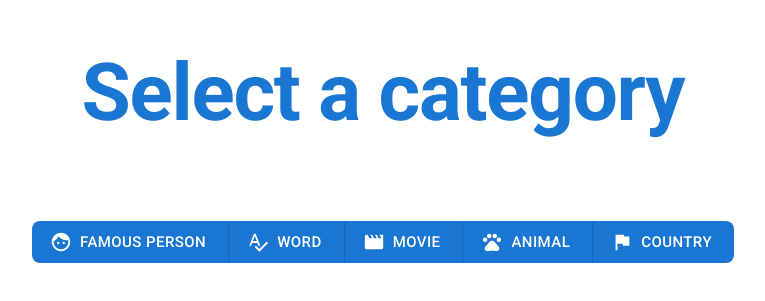
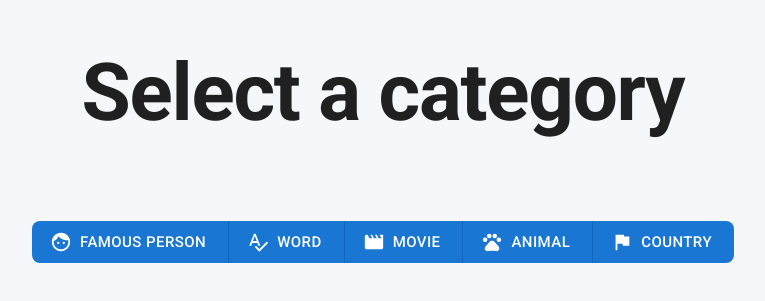
Before and after one commit to pmatos96/hint-quest, a Next.js app: page /game in a window 1280 px wide. Shown: the part 245-546 px from the top of the page, without its empty margins (257-1022 px from the left). Built offline with nearby package versions, Linux system fonts and the light colour scheme.

Commit message:
feat: Setting colors on theme

```diff
--- a/src/app/game/components/steps/CategorySelectionStep.tsx
+++ b/src/app/game/components/steps/CategorySelectionStep.tsx
@@ -40,7 +40,7 @@ interface ICategorySelectionStepProps {
 const CategorySelectionStep = ({ onSetCategory }: ICategorySelectionStepProps) => {
   return (
     <Stack>
-      <Typography textAlign="center" variant="h1" fontWeight="800" color="primary" mb={10} sx={{
+      <Typography textAlign="center" variant="h1" fontWeight="800" color="textPrimary" mb={10} sx={{
           fontSize: {
             xs: "2.5rem",
             md: "5rem",
--- a/src/app/game/components/steps/HintSelectionStep.tsx
+++ b/src/app/game/components/steps/HintSelectionStep.tsx
@@ -50,7 +50,7 @@ const HintSelectionStep = ({ gameCategory, onRestart, hints, onSelectHint, onOut
 
   return (
     <Stack width={320} margin="auto" spacing={2} alignItems="center">
-      <Typography variant="h6" color="primary">Choose a hint and guess the: </Typography>
+      <Typography variant="h6" color="textSecondary">Choose a hint and guess the: </Typography>
       <Button
         variant="contained"
         color="primary"
--- a/src/app/layout.tsx
+++ b/src/app/layout.tsx
@@ -4,7 +4,8 @@ import "@fontsource/roboto/300.css";
 import "@fontsource/roboto/400.css";
 import "@fontsource/roboto/500.css";
 import "@fontsource/roboto/700.css";
-import { Box } from "@mui/material";
+import { Box, ThemeProvider } from "@mui/material";
+import { theme } from "@/style/theme";
 
 export default function RootLayout({
   children,
@@ -14,6 +15,7 @@ export default function RootLayout({
   return (
     <html lang="en">
       <body style={{ padding: 0, margin: 0 }}>
+        <ThemeProvider theme={theme}>
           <Box
             sx={{
               width: "100vw",
@@ -25,6 +27,7 @@ export default function RootLayout({
           >
             {children}
           </Box>
+        </ThemeProvider>
       </body>
     </html>
   );
--- a/src/app/page.tsx
+++ b/src/app/page.tsx
@@ -1,11 +1,9 @@
 "use client";
-import Typography from "@mui/material/Typography";
 import Box from "@mui/material/Box";
 import Link from "next/link";
 import Button from "@mui/material/Button";
 import { IconButton, Input, Stack } from "@mui/material";
 import ClearIcon from "@mui/icons-material/Clear";
-import useGameData from "@/hooks/useGameData";
 import React from "react";
 import usePlayersData from "@/hooks/usePlayersData";
 
--- /dev/null
+++ b/src/style/theme.tsx
@@ -0,0 +1,13 @@
+import { createTheme } from '@mui/material/styles';
+
+export const theme = createTheme({
+  palette: {
+    background: {
+      default: '#F5F7FA', // Change this to your desired color
+      paper: '#ffffff',
+    },
+    secondary: {
+      main: '#F9A825'
+    }
+  },
+});
```
Lines whose indentation alone changed are shown as unchanged.
